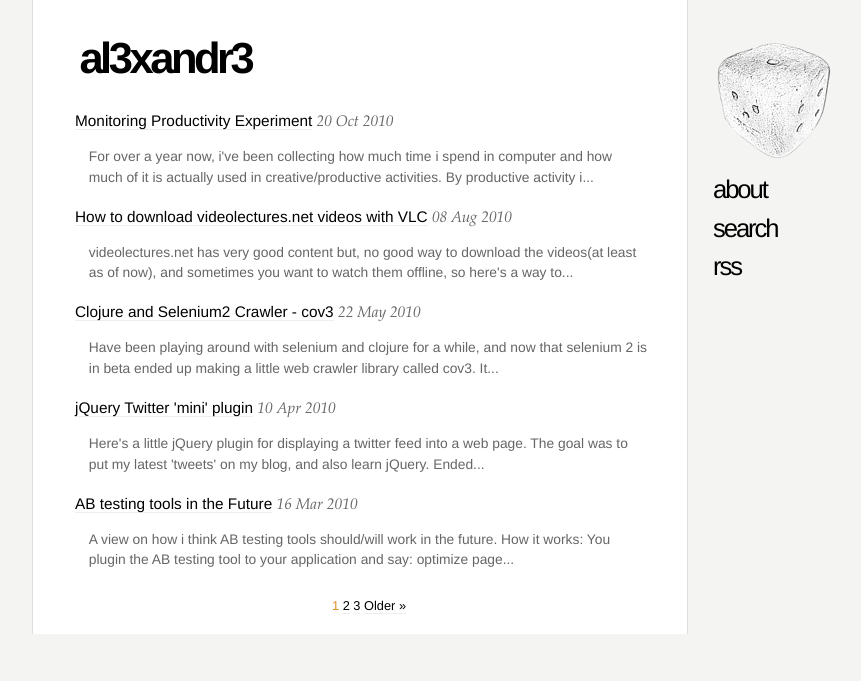
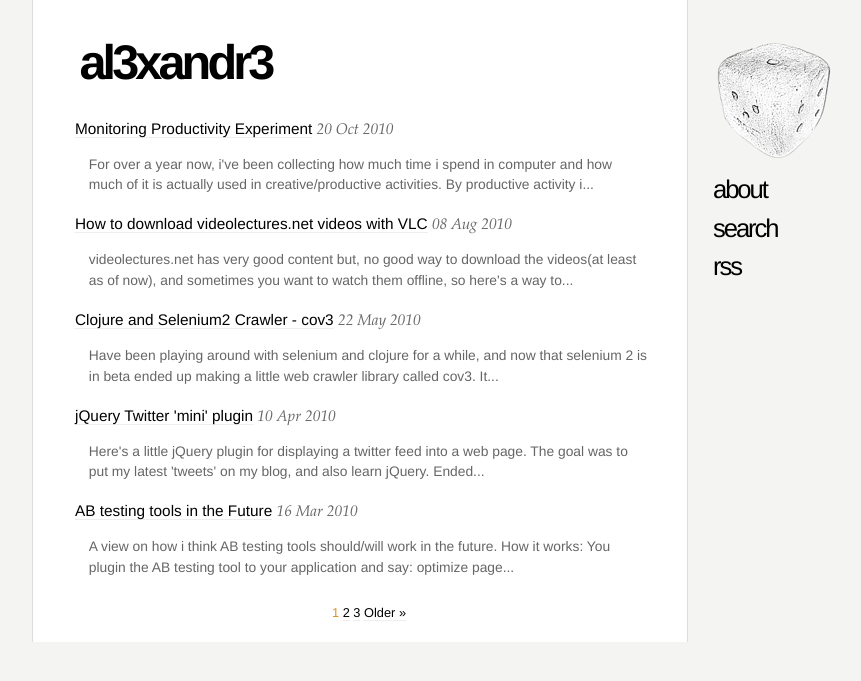
Before and after one commit to al3xandr3/al3xandr3.github.io, a Jekyll site: the page built from index.html, in a window 1280 px wide. Shown: the top 681 px of the page, without its empty margins (133-994 px from the left). Built offline with Jekyll 4.4.1, drawn with Linux system fonts in a browser that asks for light colours; nearby versions of some CDN libraries; the list of posts is cut into pages by our own code.

Commit message:
layout update

```diff
--- a/css/site.css
+++ b/css/site.css
@@ -41,7 +41,7 @@ body {
     letter-spacing: -.08em;
     font-weight: bold;
     border-bottom: 0 none;
-    font-size: 340%;
+    font-size: 380%;
 }
 
 #sidebar {
```
